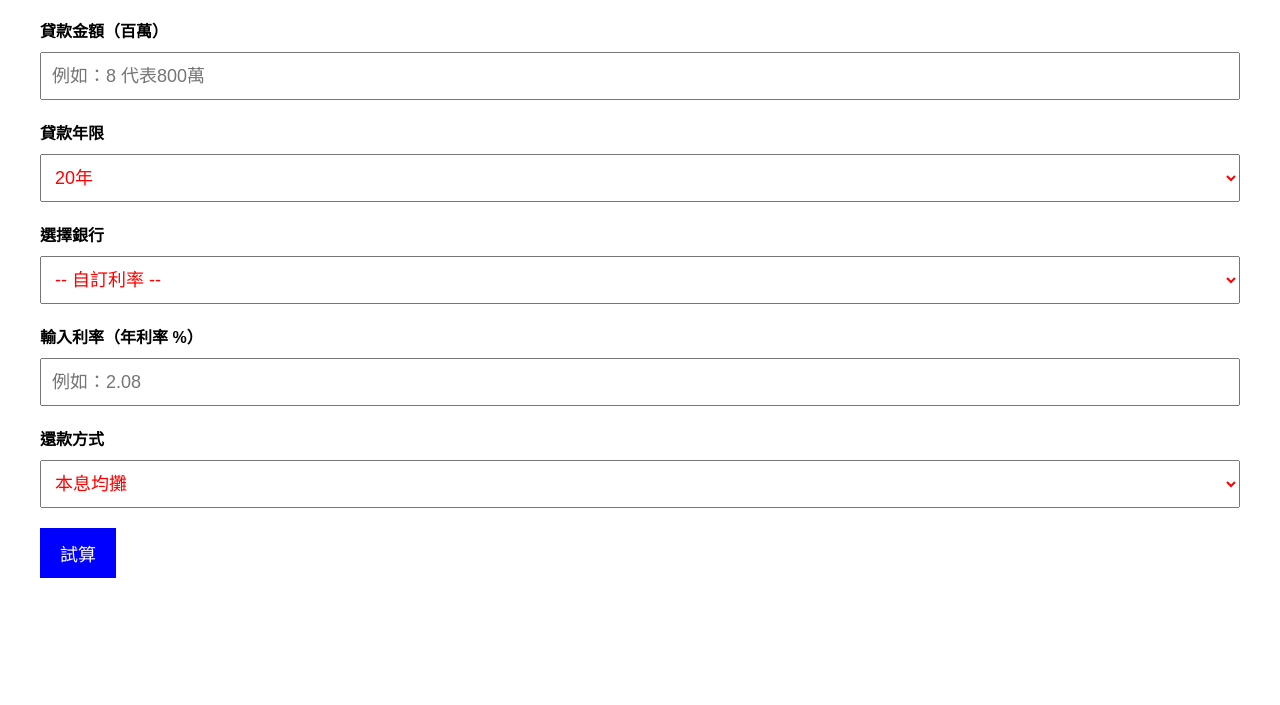
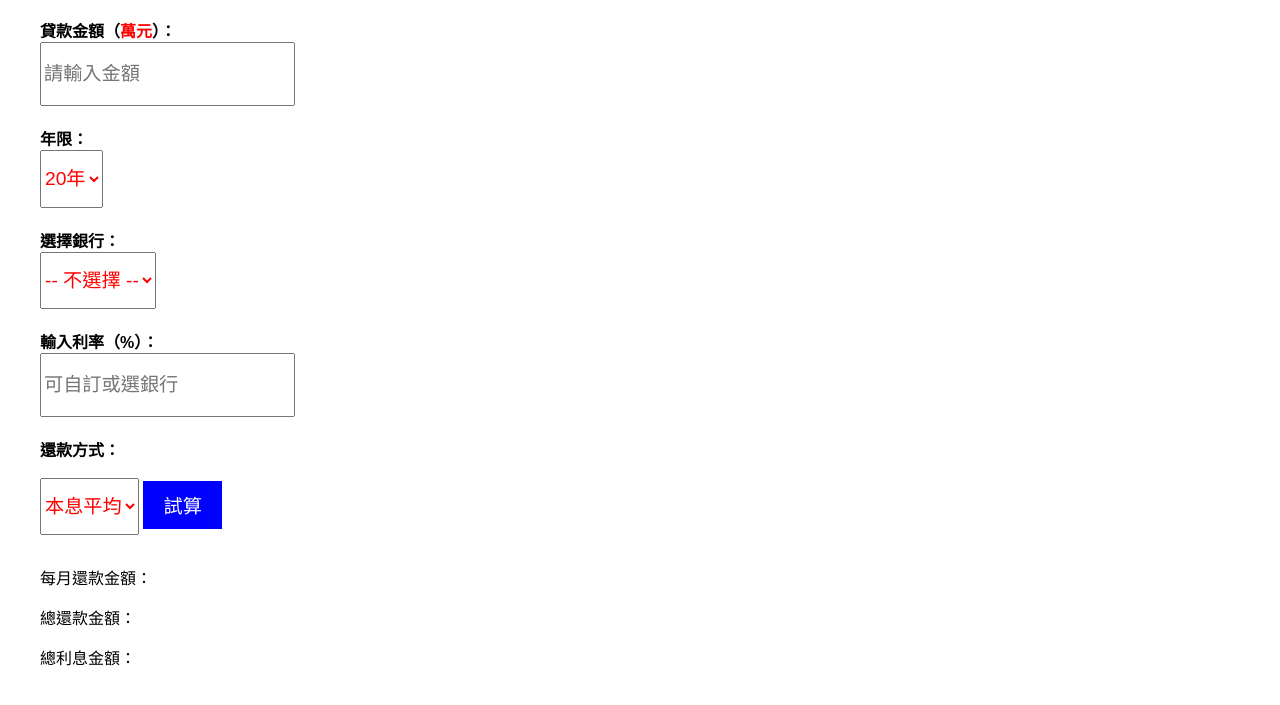
Before and after one commit to Zoe7487/Mortgage-Calculator, a plain HTML site: page index.html in a window 1280 px wide. Shown: the part 89-794 px from the top of the page. Drawn offline with Linux system fonts and the light colour scheme.

Commit message:
Update index.html

```diff
--- a/index.html
+++ b/index.html
@@ -1,181 +1,184 @@
 <!DOCTYPE html>
 <html lang="zh-Hant">
+
 <head>
     <meta charset="UTF-8">
     <title>2025房貸試算</title>
     <style>
         body {
-      font-family: 'Microsoft JhengHei', sans-serif;
+            font-family: "Microsoft JhengHei", sans-serif;
             margin: 40px;
         }
+
+        label {
+            font-weight: bold;
+            display: block;
+            margin-top: 20px;
+        }
+
+        select,
+        input[type="number"],
+        input[type="text"] {
+            font-size: 1.2em;
+            height: 3em;
+            color: red;
+        }
+
+        button {
+            margin-top: 20px;
+            font-size: 1.2em;
+            background-color: blue;
+            color: white;
+            padding: 10px 20px;
+            border: none;
+            cursor: pointer;
+        }
+
         h1 {
             text-align: center;
         }
-    .form-section {
-      margin-bottom: 20px;
-    }
-    .form-section label {
-      display: block;
-      font-weight: bold;
-      margin-bottom: 10px;
-    }
-    .form-section select,
-    .form-section input[type="number"],
-    .form-section input[type="text"] {
-      color: red;
-      font-size: 18px;
-      padding: 10px;
-      height: 48px;
-      width: 100%;
-      box-sizing: border-box;
-    }
-    button {
-      background-color: blue;
-      color: white;
-      padding: 12px 20px;
-      border: none;
-      cursor: pointer;
-      font-size: 18px;
-    }
+
         .result {
             margin-top: 30px;
-      font-size: 18px;
-      line-height: 2;
+        }
+
+        .highlight {
+            color: red;
         }
     </style>
 </head>
+
 <body>
     <h1>2025房貸試算</h1>
 
-  <div class="form-section">
-    <label for="amount">貸款金額（百萬）</label>
-    <input type="number" id="amount" placeholder="例如：8 代表800萬">
-  </div>
+    <label for="amount">貸款金額（<span class="highlight">萬元</span>）：</label>
+    <input type="number" id="amount" placeholder="請輸入金額">
 
-  <div class="form-section">
-    <label for="years">貸款年限</label>
-    <select id="years" onchange="filterBanks()">
+    <label for="years">年限：</label>
+    <select id="years">
         <option value="20">20年</option>
         <option value="30">30年</option>
         <option value="40">40年</option>
     </select>
+
+    <label for="bank">選擇銀行：</label>
+    <select id="bank"></select>
+
+    <label for="rate">輸入利率（%）：</label>
+    <input type="number" step="0.01" id="rate" placeholder="可自訂或選銀行">
+
+    <label for="repayType">還款方式：</label>
+    <select id="repayType">
+        <option value="annuity">本息平均</option>
+        <option value="equalPrincipal">本金平均</option>
+    </select>
+
+    <button onclick="calculatePayment()">試算</button>
+
+    <div class="result">
+        <p>每月還款金額：<span id="monthlyPayment"></span></p>
+        <p>總還款金額：<span id="totalPayment"></span></p>
+        <p>總利息金額：<span id="totalInterest"></span></p>
     </div>
 
-  <div class="form-section">
-    <label for="bank">選擇銀行</label>
-    <select id="bank">
-      <option value="custom">-- 自訂利率 --</option>
-    </select>
-  </div>
-
-  <div class="form-section">
-    <label for="rate">輸入利率（年利率 %）</label>
-    <input type="number" id="rate" step="0.01" placeholder="例如：2.08">
-  </div>
-
-  <div class="form-section">
-    <label for="method">還款方式</label>
-    <select id="method">
-      <option value="equal">本息均攤</option>
-      <option value="principal">本金攤還</option>
-    </select>
-  </div>
-
-  <button onclick="calculate()">試算</button>
-
-  <div class="result" id="result"></div>
-
     <script>
-    const ratesByBank = {
-      '20': {
-        '台灣銀行': 2.04,
-        '土地銀行': 2.04,
-        '合庫銀行': 2.08,
-        '第一銀行': 2.06,
-        '華南銀行': 2.08,
-        '彰化銀行': 2.10,
-        '台北富邦銀行': 2.10,
-        '中國信託': 2.12,
-        '永豐銀行': 2.10,
-        '台新銀行': 2.15,
-        '農會': 2.00
+        const bankRates = {
+            "20": {
+                "臺灣銀行": 2.1,
+                "土地銀行": 2.06,
+                "合作金庫": 2.06,
+                "第一銀行": 2.09,
+                "華南銀行": 2.06,
+                "彰化銀行": 2.09,
+                "上海商銀": 2.1,
+                "台北富邦": 2.06,
+                "國泰世華": 2.06,
+                "兆豐銀行": 2.06,
+                "農會": 2.04
             },
-      '30': {
-        '台灣銀行': 2.06,
-        '土地銀行': 2.06,
-        '合庫銀行': 2.10,
-        '第一銀行': 2.08,
-        '華南銀行': 2.10,
-        '彰化銀行': 2.12,
-        '台北富邦銀行': 2.12,
-        '中國信託': 2.14,
-        '永豐銀行': 2.12,
-        '台新銀行': 2.17,
-        '農會': 2.05
+            "30": {
+                "臺灣銀行": 2.13,
+                "土地銀行": 2.13,
+                "合作金庫": 2.09,
+                "第一銀行": 2.13,
+                "華南銀行": 2.13,
+                "彰化銀行": 2.09,
+                "上海商銀": 2.1,
+                "台北富邦": 2.09,
+                "國泰世華": 2.09,
+                "兆豐銀行": 2.09,
+                "農會": 2.07
             },
-      '40': {
-        '土地銀行': 2.20,
-        '合庫銀行': 2.22,
-        '第一銀行': 2.25,
-        '農會': 2.15
+            "40": {
+                "土地銀行": 2.18,
+                "合作金庫": 2.14,
+                "第一銀行": 2.18,
+                "華南銀行": 2.18,
+                "彰化銀行": 2.14,
+                "台北富邦": 2.14,
+                "國泰世華": 2.14,
+                "兆豐銀行": 2.14,
+                "農會": 2.12
             }
         };
 
-    function filterBanks() {
-      const year = document.getElementById("years").value;
-      const bankSelect = document.getElementById("bank");
-      bankSelect.innerHTML = '<option value="custom">-- 自訂利率 --</option>';
-      const banks = ratesByBank[year];
+        const yearsEl = document.getElementById("years");
+        const bankEl = document.getElementById("bank");
+
+        yearsEl.addEventListener("change", updateBanks);
+
+        function updateBanks() {
+            const selectedYears = yearsEl.value;
+            bankEl.innerHTML = "<option value=''>-- 不選擇 --</option>";
+            const banks = bankRates[selectedYears];
             for (let bank in banks) {
-        let option = document.createElement("option");
-        option.value = bank;
-        option.textContent = bank;
-        bankSelect.appendChild(option);
+                const opt = document.createElement("option");
+                opt.value = banks[bank];
+                opt.text = bank;
+                bankEl.appendChild(opt);
             }
         }
 
-    document.getElementById("bank").addEventListener("change", function() {
-      const year = document.getElementById("years").value;
-      const selectedBank = this.value;
-      if (selectedBank !== "custom") {
-        document.getElementById("rate").value = ratesByBank[year][selectedBank];
+        bankEl.addEventListener("change", function () {
+            const selectedRate = bankEl.value;
+            if (selectedRate) {
+                document.getElementById("rate").value = selectedRate;
             }
         });
 
-    function calculate() {
-      const amount = parseFloat(document.getElementById("amount").value) * 1000000;
+        updateBanks();
+
+        function calculatePayment() {
+            const amount = parseFloat(document.getElementById("amount").value) * 10000; //
             const years = parseInt(document.getElementById("years").value);
             const rate = parseFloat(document.getElementById("rate").value) / 100 / 12;
+            const repayType = document.getElementById("repayType").value;
             const months = years * 12;
-      const method = document.getElementById("method").value;
 
-      let resultText = "";
+            let monthlyPayment = 0;
+            let totalPayment = 0;
+            let totalInterest = 0;
 
-      if (method === "equal") {
-        const monthly = (amount * rate) / (1 - Math.pow(1 + rate, -months));
-        const total = monthly * months;
-        const interest = total - amount;
-        resultText += `每月還款：${monthly.toFixed(0)} 元<br>`;
-        resultText += `總還款金額：${total.toFixed(0)} 元<br>`;
-        resultText += `總利息：${interest.toFixed(0)} 元`;
+            if (repayType === "annuity") {
+                monthlyPayment = amount * rate * Math.pow(1 + rate, months) / (Math.pow(1 + rate, months) - 1);
+                totalPayment = monthlyPayment * months;
+                totalInterest = totalPayment - amount;
             } else {
-        const monthlyPrincipal = amount / months;
-        let total = 0;
+                const principalPerMonth = amount / months;
+                let interestSum = 0;
                 for (let i = 0; i < months; i++) {
-          const interest = (amount - monthlyPrincipal * i) * rate;
-          total += monthlyPrincipal + interest;
+                    interestSum += (amount - principalPerMonth * i) * rate;
                 }
-        const interest = total - amount;
-        resultText += `第1期月付款：${(monthlyPrincipal + amount * rate).toFixed(0)} 元<br>`;
-        resultText += `第${months}期月付款：約 ${(monthlyPrincipal + monthlyPrincipal * rate).toFixed(0)} 元<br>`;
-        resultText += `總還款金額：${total.toFixed(0)} 元<br>`;
-        resultText += `總利息：${interest.toFixed(0)} 元`;
+                totalPayment = amount + interestSum;
+                monthlyPayment = amount / months + (amount * rate);
+                totalInterest = interestSum;
             }
 
-      document.getElementById("result").innerHTML = resultText;
+            document.getElementById("monthlyPayment").innerText = monthlyPayment.toFixed(0) + " 元";
+            document.getElementById("totalPayment").innerText = totalPayment.toFixed(0) + " 元";
+            document.getElementById("totalInterest").innerText = totalInterest.toFixed(0) + " 元";
         }
-
-    filterBanks();
     </script>
 </body>
+
 </html>
```
Lines whose indentation alone changed are shown as unchanged.
